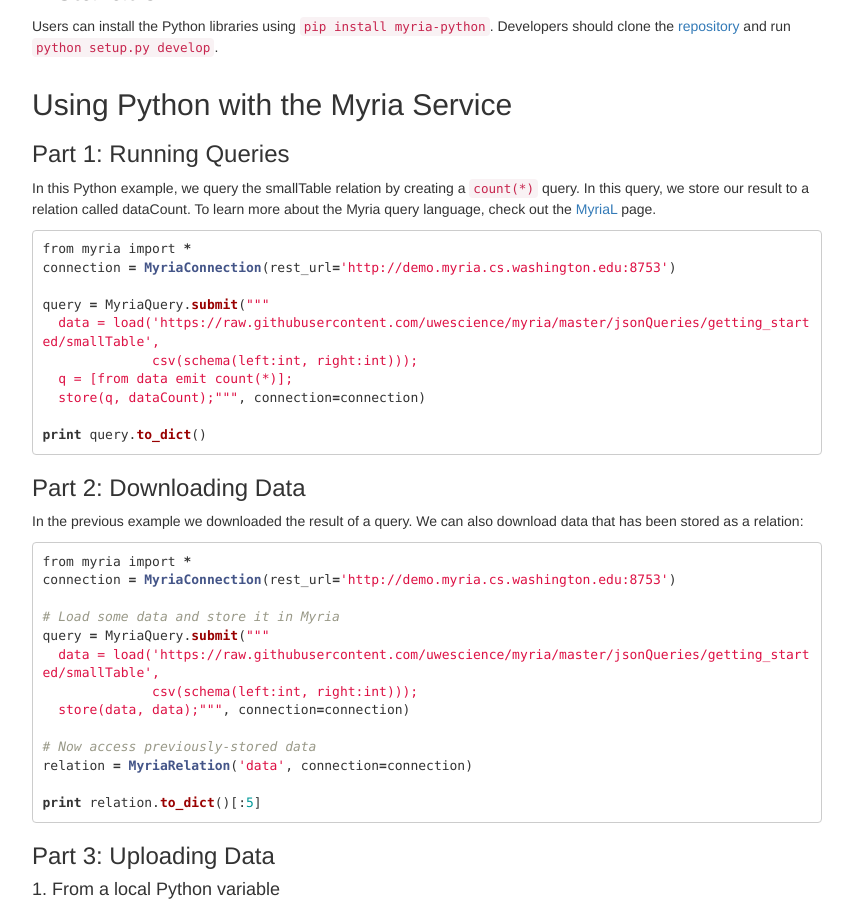
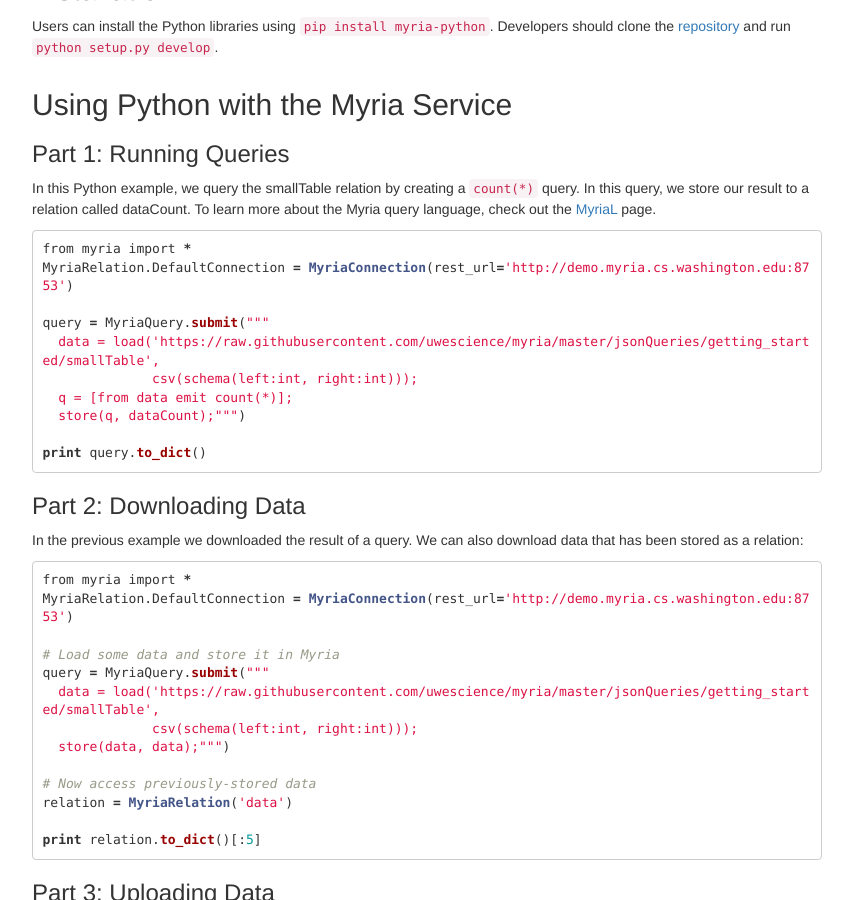
Before and after one commit to uwescience/myria-website, a Jekyll site: the page built from docs/myria-python/index.md, in a window 1280 px wide and 900 px high, scrolled down 1385 px. Shown: the whole window, without its empty margins (213-1066 px from the left). Built offline with Jekyll 4.4.1, drawn with Linux system fonts in a browser that asks for light colours; nearby versions of some CDN libraries; some of the changed text lies outside the part shown.

Commit message:
Use default connection instances

````diff
--- a/docs/myria-python/index.md
+++ b/docs/myria-python/index.md
@@ -65,13 +65,13 @@
 
 ```python
 from myria import *
-connection = MyriaConnection(rest_url='http://demo.myria.cs.washington.edu:8753')
+MyriaRelation.DefaultConnection = MyriaConnection(rest_url='http://demo.myria.cs.washington.edu:8753')
 
 query = MyriaQuery.submit("""
   data = load('https://raw.githubusercontent.com/uwescience/myria/master/jsonQueries/getting_started/smallTable',
               csv(schema(left:int, right:int)));
   q = [from data emit count(*)];
-  store(q, dataCount);""", connection=connection)
+  store(q, dataCount);""")
 
 print query.to_dict()
 ```
@@ -82,16 +82,16 @@
 
 ```python
 from myria import *
-connection = MyriaConnection(rest_url='http://demo.myria.cs.washington.edu:8753')
+MyriaRelation.DefaultConnection = MyriaConnection(rest_url='http://demo.myria.cs.washington.edu:8753')
 
 # Load some data and store it in Myria
 query = MyriaQuery.submit("""
   data = load('https://raw.githubusercontent.com/uwescience/myria/master/jsonQueries/getting_started/smallTable',
               csv(schema(left:int, right:int)));
-  store(data, data);""", connection=connection)
+  store(data, data);""")
 
 # Now access previously-stored data
-relation = MyriaRelation('data', connection=connection)
+relation = MyriaRelation('data')
 
 print relation.to_dict()[:5]
 ```
@@ -163,10 +163,10 @@
 
 ```python
 from myria import *
+MyriaRelation.DefaultConnection = MyriaConnection(rest_url='http://demo.myria.cs.washington.edu:8753')
 
-connection = MyriaConnection(rest_url='http://demo.myria.cs.washington.edu:8753')
 schema = MyriaSchema({"columnTypes" : ["LONG_TYPE", "LONG_TYPE"], "columnNames" : ["follower", "followee"]})
-relation = MyriaRelation('parallelLoad', connection=connection, schema=schema)
+relation = MyriaRelation('parallelLoad', schema=schema)
 
 # A list of worker-URL pairs -- must be one for each worker
 work = [(1, 'https://s3-us-west-2.amazonaws.com/uwdb/sampleData/TwitterK-part1.csv'),
@@ -207,10 +207,10 @@
     return 1
 
 #List registered functions
-print MyriaFunction.get_all(connection=MyriaRelation.DefaultConnection)
+print MyriaFunction.get_all()
 
 #List details of a registered function
-print MyriaFunction.get('pyIsPrime', connection=MyriaRelation.DefaultConnection)
+print MyriaFunction.get('pyIsPrime')
 
 ```
 #### Invoking Python Expression in MyriaL
@@ -221,7 +221,7 @@
   T1 = scan(TwitterK);
   isPrime = [from T1 emit pyIsPrime(T1.src) as isPrime, T1.src, T1.dst];
   store( isPrime, TwitterK_isPrime);
-""", connection=connection)
+""")
 q.status
 
 ```
@@ -261,7 +261,7 @@
   t = scan(public:adhoc:raw);
   results = [from t emit t.subjid, t.imgid, aggregate(t.subjid, t.imgid,t.img) as vox];
   store(results, results);
-""", connection=connection)
+""")
 
 q.status
 ```
````
